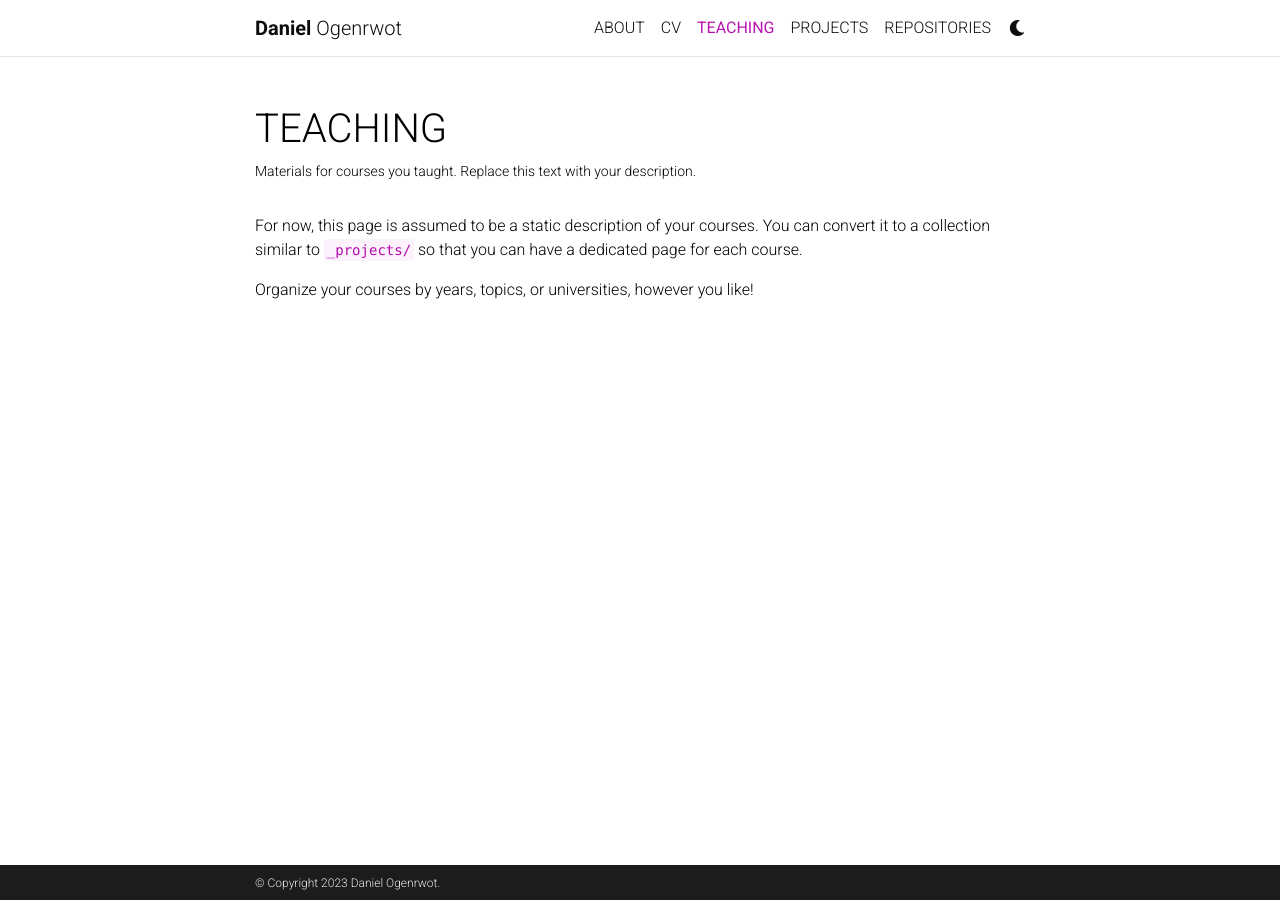
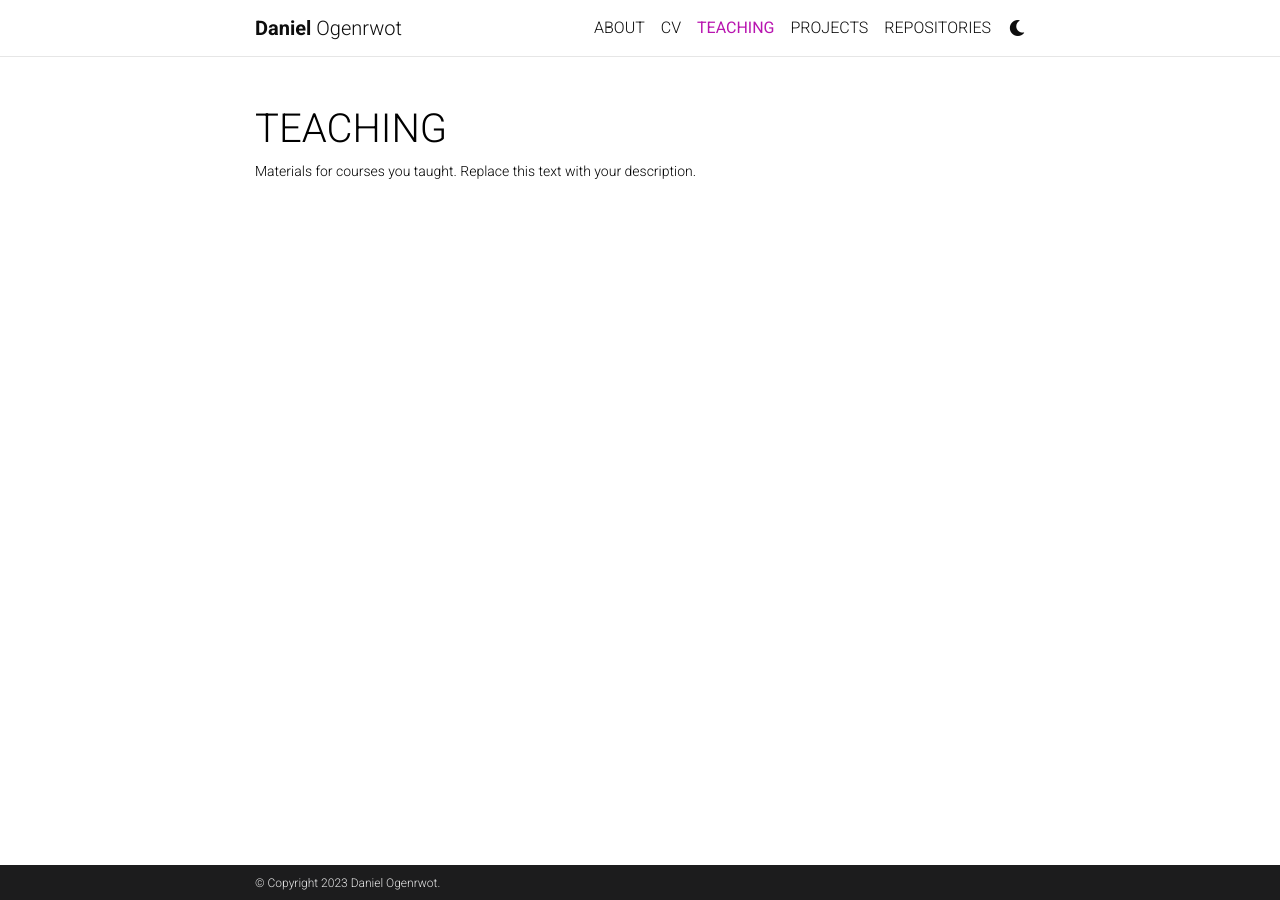
Before and after one commit to danielogen/danielogen.github.io, a Jekyll site: the page built from _pages/teaching.md, in a window 1280 px wide. Built offline with Jekyll 4.4.1, drawn with Linux system fonts in a browser that asks for light colours; comment, search, counter and statistics services are not loaded; a style sheet for code colours, icons or effects is not loaded.

Commit message:
chore: clear text

```diff
--- a/_pages/teaching.md
+++ b/_pages/teaching.md
@@ -7,6 +7,6 @@ nav: true
 nav_order: 3
 ---
 
-For now, this page is assumed to be a static description of your courses. You can convert it to a collection similar to `_projects/` so that you can have a dedicated page for each course.
+<!-- For now, this page is assumed to be a static description of your courses. You can convert it to a collection similar to `_projects/` so that you can have a dedicated page for each course.
 
-Organize your courses by years, topics, or universities, however you like!
+Organize your courses by years, topics, or universities, however you like! -->
```
